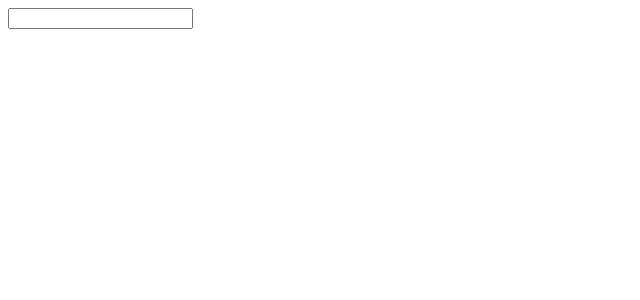
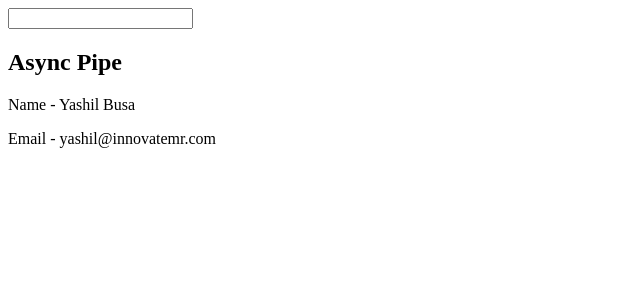
Before and after one commit to yashilbusa/Internship-Angular-Day-2, an Angular app: page / in a window 1280 px wide. Shown: the top 300 px of the page, without its empty margins (0-640 px from the left). Built offline with nearby package versions, Linux system fonts and the light colour scheme.

Commit message:
cretae user serviceand updaye async pipe

```diff
--- a/src/app/app.component.html
+++ b/src/app/app.component.html
@@ -3,3 +3,10 @@
 <app-joke></app-joke> -->
 
 <input type="text" #search >
+
+<h2>Async Pipe</h2>
+
+<div *ngIf ="user | async as user ">
+    <p>Name - {{ user.name }}</p>
+    <p>Email - {{ user.email }}</p>
+</div>
--- a/src/app/app.component.ts
+++ b/src/app/app.component.ts
@@ -5,11 +5,13 @@ import { JokeComponent } from './components/joke/joke.component';
 import { fromEvent, of } from 'rxjs';
 import { Observable } from 'rxjs';
 import { filter, map, tap } from 'rxjs/operators'
+import { UserService } from './services/user.service';
+import { AsyncPipe, CommonModule } from '@angular/common';
 
 @Component({
   selector: 'app-root',
   standalone: true,
-  imports: [],
+  imports: [CommonModule ],
   // imports: [UserComponent,JokeComponent],
   templateUrl: './app.component.html',
   styleUrl: './app.component.css'
@@ -55,6 +57,8 @@ export class AppComponent {
       //   error:(err)=>console.log(err.message),
       //   complete:()=>console.log("I am Done Eating Pizzas")
       // })
+    }
+    user = this.userservice.getUser()
+    constructor(private userservice: UserService) { }
 
-    }
 }
--- /dev/null
+++ b/src/app/services/user.service.ts
@@ -0,0 +1,13 @@
+import { Injectable } from '@angular/core';
+import { Observable, of } from 'rxjs';
+
+@Injectable({
+  providedIn: 'root'
+})
+export class UserService {
+
+  constructor() { }
+  getUser():Observable<any>{
+    return of({name:"Yashil Busa",email:"yashil@innovatemr.com"})
+  }
+}
```
Also changed, not shown: 1 other file (tests, documents, lock files or other folders).
